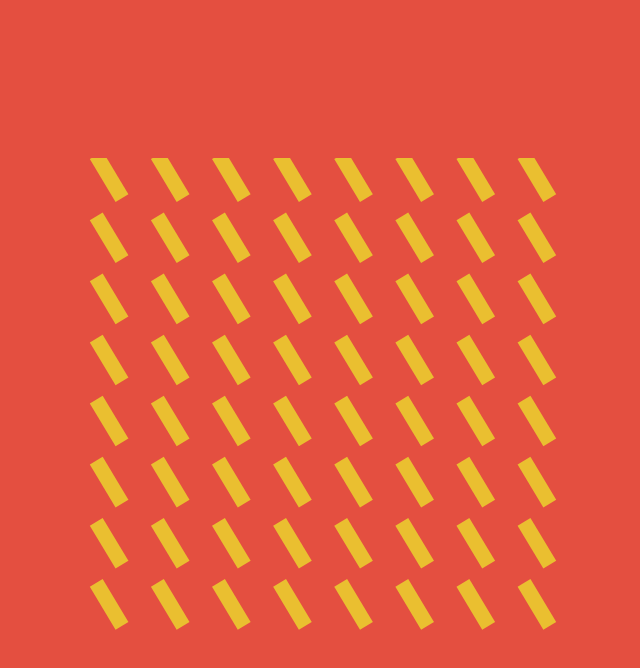
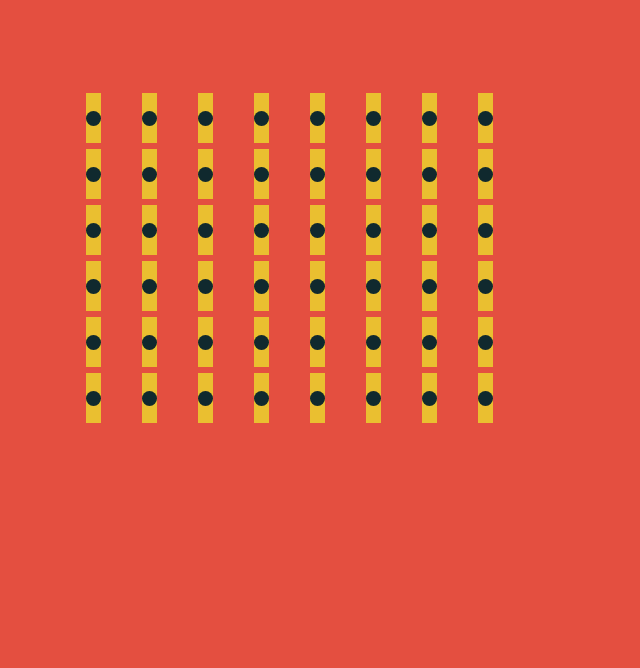
Before and after one commit to josue-rojas/wall_art, a website: page index.html in a window 1280 px wide. Shown: the whole page, without its empty margins (325-965 px from the left). Drawn offline with nearby package versions, Linux system fonts and the light colour scheme.

Commit message:
moved away from canvas cause it i dont

```diff
--- a/index.css
+++ b/index.css
@@ -4,6 +4,11 @@
 body {
   background-color: rgb(228, 79, 64);
 }
+
+*, *::before, *::after {
+  box-sizing: inherit;
+}
+
 
 .canvas-wrapper {
   display: flex;
@@ -12,3 +17,57 @@ body {
   width: 100vw;
   min-height: 100vh;
 }
+
+.wall {
+  display: flex;
+  justify-content: center;
+  align-items: center;
+  width: 500px;
+  height: 500px;
+  margin: auto;
+  flex-flow: column;
+}
+
+.row {
+  min-width: 100%;
+  display: flex;
+}
+
+.block {
+  width: 50px;
+  /* height: 50px; */
+  margin: 3px;
+  /* background-color: rgb(234, 191, 48); */
+  display: flex;
+  justify-content: center;
+  align-items: center;
+  box-sizing: border-box;
+  /* transform: rotate(90deg); */
+}
+
+.rect {
+  display: block;
+  content: "";
+  background-color: rgb(234, 191, 48);
+  width: 15px;
+  height: 50px;
+}
+
+.rect::after {
+  display: block;
+  background-color: rgb(16, 41, 46);
+  width: 15px;
+  height: 15px;
+  content: "";
+  border-radius: 100%;
+  margin-top: 17.5px;
+}
+
+.cube {
+   -webkit-transform: translateZ(0);
+   -moz-transform: translateZ(0);
+   -ms-transform: translateZ(0);
+   -o-transform: translateZ(0);
+   transform: translateZ(0);
+   /* Other transform properties here */
+}
--- a/index.html
+++ b/index.html
@@ -6,9 +6,73 @@
     <link rel="stylesheet" href="./index.css">
   </head>
   <body>
-    <div class='canvas-wrapper'>
+    <!-- <div class='canvas-wrapper'>
       <canvas id="canvas" width="500" height="500"></canvas>
+    </div> -->
+    <div class='wall'>
+      <div class='row'>
+        <div class='block'><div class='rect'></div></div>
+        <div class='block'><div class='rect'></div></div>
+        <div class='block'><div class='rect'></div></div>
+        <div class='block'><div class='rect'></div></div>
+        <div class='block'><div class='rect'></div></div>
+        <div class='block'><div class='rect'></div></div>
+        <div class='block'><div class='rect'></div></div>
+        <div class='block'><div class='rect'></div></div>
+      </div>
+      <div class='row'>
+        <div class='block'><div class='rect'></div></div>
+        <div class='block'><div class='rect'></div></div>
+        <div class='block'><div class='rect'></div></div>
+        <div class='block'><div class='rect'></div></div>
+        <div class='block'><div class='rect'></div></div>
+        <div class='block'><div class='rect'></div></div>
+        <div class='block'><div class='rect'></div></div>
+        <div class='block'><div class='rect'></div></div>
+      </div>
+      <div class='row'>
+        <div class='block'><div class='rect'></div></div>
+        <div class='block'><div class='rect'></div></div>
+        <div class='block'><div class='rect'></div></div>
+        <div class='block'><div class='rect'></div></div>
+        <div class='block'><div class='rect'></div></div>
+        <div class='block'><div class='rect'></div></div>
+        <div class='block'><div class='rect'></div></div>
+        <div class='block'><div class='rect'></div></div>
+      </div>
+      <div class='row'>
+        <div class='block'><div class='rect'></div></div>
+        <div class='block'><div class='rect'></div></div>
+        <div class='block'><div class='rect'></div></div>
+        <div class='block'><div class='rect'></div></div>
+        <div class='block'><div class='rect'></div></div>
+        <div class='block'><div class='rect'></div></div>
+        <div class='block'><div class='rect'></div></div>
+        <div class='block'><div class='rect'></div></div>
+      </div>
+      <div class='row'>
+        <div class='block'><div class='rect'></div></div>
+        <div class='block'><div class='rect'></div></div>
+        <div class='block'><div class='rect'></div></div>
+        <div class='block'><div class='rect'></div></div>
+        <div class='block'><div class='rect'></div></div>
+        <div class='block'><div class='rect'></div></div>
+        <div class='block'><div class='rect'></div></div>
+        <div class='block'><div class='rect'></div></div>
+      </div>
+      <div class='row'>
+        <div class='block'><div class='rect'></div></div>
+        <div class='block'><div class='rect'></div></div>
+        <div class='block'><div class='rect'></div></div>
+        <div class='block'><div class='rect'></div></div>
+        <div class='block'><div class='rect'></div></div>
+        <div class='block'><div class='rect'></div></div>
+        <div class='block'><div class='rect'></div></div>
+        <div class='block'><div class='rect'></div></div>
+      </div>
     </div>
   </body>
-  <script type="text/javascript" src='./index.js'></script>
+  <script src="https://ajax.googleapis.com/ajax/libs/jquery/3.4.0/jquery.min.js"></script>
+  <!-- <script type="text/javascript" src='./index.js'></script> -->
+  <script type="text/javascript" src='./indexmain.js'></script>
 </html>
--- a/index.js
+++ b/index.js
@@ -1,10 +1,3 @@
-function toRadians (angle) {
-  return angle * (Math.PI / 180);
-}
-const rad90 = toRadians(90);
-const COS90 = Math.cos(rad90);
-const SIN90 = Math.sin(rad90);
-
 class Block {
   constructor(x, y, w, h){
     this.x = x;
@@ -28,33 +21,38 @@ class Block {
 
   }
 
+  mouseAngle(mouse_e, canvasTopLeft){
+    let y = mouse_e.pageY - canvasTopLeft[1] + this.center_y;
+    let x = mouse_e.pageX - canvasTopLeft[0] + this.center_x;
+    // let y = canvasTopLeft[1] + this.center_y + mouse_e.pageY;
+    // let x = canvasTopLeft[0] + this.center_x + mouse_e.pageX ;
+    return Math.atan2(y, x);
+
+    // return -Math.atan2(mouse_e.pageY - canvasTopLeft[1] , mouse_e.pageX - canvasTopLeft[0] );
+
+    // return -Math.atan2(mouse_e.pageY - canvasTopLeft[1] + this.center_y, -(mouse_e.pageX - canvasTopLeft[0] + this.center_x));
+
+    // return Math.atan2(mouse_e.pageX - canvasTopLeft[0]+this.center_x- canvasTopLeft[mouse_e.pageX);
+    // return 90;
+  }
+
   // i found the rotatation of multi shapes confusing but this was helpful
-  rotate(ctx, angle){
-    // ctx.fillRect(this.x, this.y, this.w, this.h);
+  rotate(ctx, mouse_e, canvasTopLeft){
+    let angle = mouse_e && canvasTopLeft ? this.mouseAngle(mouse_e, canvasTopLeft) : null;
+    console.log(angle)
     ctx.save();
-    // console.log(this.center_x);
-    // ctx.fillRect(this.x, this.y, this.w, this.h);
     ctx.translate(this.center_x, this.center_y);
     ctx.fillStyle = 'rgb(234, 191, 48)';
-    // ctx.translate(250, 250);
-    ctx.rotate((Math.PI / 180) * this.angle);
-    // ctx.rotate((Math.PI / 180) * 90);
+    angle = null;
+    ctx.rotate(angle ? angle : (Math.PI / 180) * (this.angle));
     this.angle = (this.angle + 1)%360;
     ctx.fillRect(-this.w/2, -this.h/2, this.w, this.h);
-    // ctx.translate(-this.center_x, -this.center_y);
-    // ctx.translate(-250, -250);
-
-    // ctx.translate(0, 0);
     ctx.restore();
   }
 
   draw(ctx){
-    // consol
     ctx.fillStyle = 'black';
     ctx.fillRect(this.x, this.y, this.w, this.h);
-    // ctx.translate(this.center_x, this.center_y);
-    // ctx.rotate((Math.PI / 180) * 1);
-    // ctx.translate(-this.center_x, -this.center_y);
   }
 }
 
@@ -90,47 +88,43 @@ function fillCanvasBlocks(canvas_w, canvas_h, block_w, block_h){
 let block1 = null;
 let blocks = [];
 function init(){
-  block1 = new Block(25, 25, 50, 15);
-  // blocks = fillCanvasBlocks(500, 500, 15, 50);
-  blocks = fillCanvasBlocks(500, 500, 50, 15);
-  window.requestAnimationFrame(draw);
-  blocks[0].consoleState();
-  blocks[1].consoleState();
+  blocks = fillCanvasBlocks(500, 500, 15, 50);
+  // blocks = fillCanvasBlocks(500, 500, 50, 15);
+  // window.requestAnimationFrame(draw);
+  // blocks[0].consoleState();
+  // blocks[1].consoleState();
 }
 
 
 let canvas = document.getElementById('canvas');
 let ctx = canvas.getContext('2d');
 
-requestAnimationFrame(draw);
 
-function draw(){
+function draw(mouse_e, canvasTopLeft){
 
   // ctx.globalCompositeOperation = 'destination-over';
   ctx.clearRect(0, 0, canvas.width, canvas.height); // clear canvas
-  // ctx.save();
-// rgb(228, 79, 64)
-  // let time = new Date();
-  // canvas.rotate(((2 * Math.PI) / 60) * time.getSeconds() + ((2 * Math.PI) / 60000) * time.getMilliseconds());
-  // canvas.rotate(((2 * Math.PI) / 6) * time.getSeconds() + ((2 * Math.PI) / 600) * time.getMilliseconds());
-  // block1.rotate(ctx);
-  // block1.draw(ctx);
-  // block1.rotate(ctx);
-  // ctx.rotate((Math.PI / 180) * 1);
-  // ctx.save();
+
 
   for(let i = 0; i < blocks.length; i++){
-    // blocks[i].draw(ctx);
-    blocks[i].rotate(ctx);
+    // blocks[i].rotate(ctx, mouse_e);
   }
-  // blocks[0].rotate(ctx);
-  // blocks[1].rotate(ctx);
+  // console.log(canvasTopLeft);
+  blocks[30].rotate(ctx, mouse_e, canvasTopLeft);
 
-
-  // console.log('block1', block1)
-
-  // window.requestAnimationFrame(draw);
-  requestAnimationFrame(draw);
+  // requestAnimationFrame(draw);
 }
 
 init();
+requestAnimationFrame(draw);
+
+var $canvas=$("#canvas");
+const canvasTopLeft=[$canvas.offset().left, $canvas.offset().top]
+// console.log(canvasTopLeft);
+
+$('#canvas').mousemove((event) => {
+  console.log(canvasTopLeft);
+
+  draw(event, canvasTopLeft);
+  console.log(event.pageX);
+});
--- /dev/null
+++ b/indexmain.js
@@ -0,0 +1,32 @@
+const Block = "<div class='block'></div>"
+
+$blocks = $('.block');
+//
+// let blocksCenter = $blocks.map((e) => {
+//   $e = $($blocks[e]);
+//   // console.log('e',$e.offset().left + $e.width() / 2);
+//   // console.log($e.offset().top + $e.height() / 2)
+//   return [$e.offset().left + $e.width() / 2, $e.offset().top + $e.height() / 2];
+// });
+
+let blocksCenter = [];
+for(let i = 0; i < $blocks.length; i++){
+  $e = $($blocks[i]);
+  blocksCenter.push([$e.offset().left + $e.width() / 2, $e.offset().top + $e.height() / 2]);
+}
+
+// let blocksCenter = $blocks.map((e) => [$($blocks[e]).offset().left + $($blocks[e]).width() / 2, $($blocks[e]).offset().top + $($blocks[e]).height() / 2]);
+// console.table( blocksCenter)
+
+$(window).mousemove((e) => {
+  // console.log(e.pageX);
+  for(let i = 0; i < $blocks.length; i++){
+    // console.log(blocksCenter[i])
+    let angle = Math.atan2(e.pageX- blocksCenter[i][0],- (e.pageY- blocksCenter[i][1]) )*(180/Math.PI);
+    // console.log('angle', angle);
+    $($blocks[i]).css({ "-webkit-transform": 'rotate(' + (angle || 0) + 'deg)'});
+    $($blocks[i]).css({ '-moz-transform': 'rotate(' + (angle || 0) + 'deg)'});
+    $($blocks[i]).css({ 'transform': 'rotate(' + (angle || 0) + 'deg)'});
+    // $($blocks[i]).css({ 'background-color': 'red'});
+  }
+});
```
